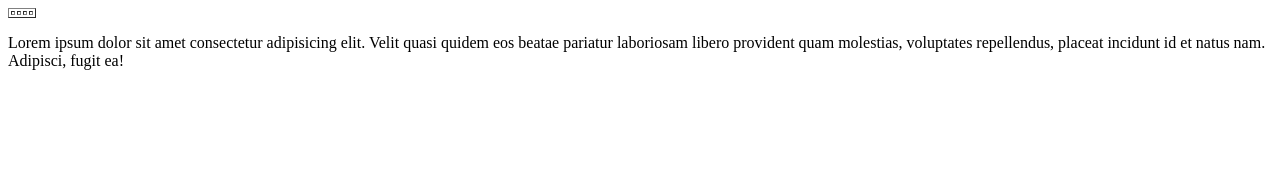
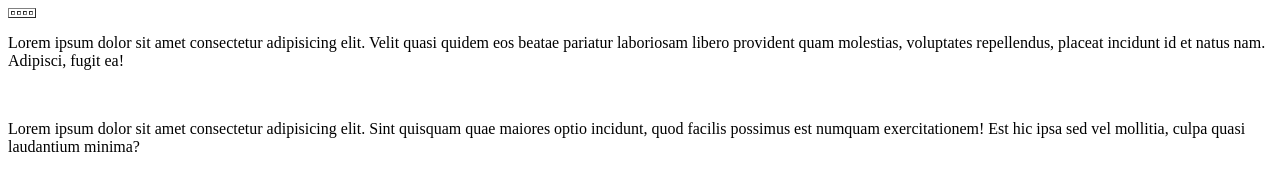
Before and after one commit to Yedinson57/proyecto_software2, a plain HTML site: page index.html in a window 1280 px wide. Drawn offline with Linux system fonts and the light colour scheme.

Commit message:
ver2 modificado index

```diff
--- a/index.html
+++ b/index.html
@@ -15,5 +15,7 @@
         </tr>
     </table>
     <p>Lorem ipsum dolor sit amet consectetur adipisicing elit. Velit quasi quidem eos beatae pariatur laboriosam libero provident quam molestias, voluptates repellendus, placeat incidunt id et natus nam. Adipisci, fugit ea!</p>
+    <br>
+    <p>Lorem ipsum dolor sit amet consectetur adipisicing elit. Sint quisquam quae maiores optio incidunt, quod facilis possimus est numquam exercitationem! Est hic ipsa sed vel mollitia, culpa quasi laudantium minima?</p>
 </body>
 </html>
```
